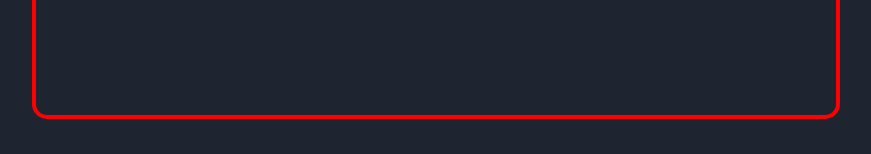
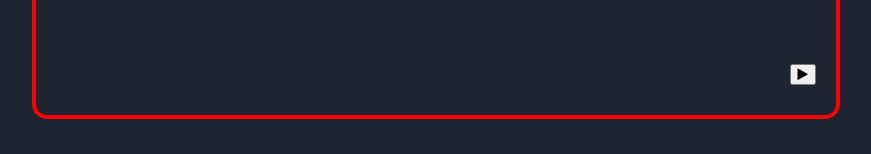
Before and after one commit to sleekyom/ABFP-MultimediaPlayer, a React (Create React App) app: page / in a window 1280 px wide. Shown: the part 589-743 px from the top of the page, without its empty margins (204-1075 px from the left). Built offline with nearby package versions, Linux system fonts and the light colour scheme; the HTML template or start-up script is replaced by a standard one.

Commit message:
Added Control buttons

```diff
--- a/public/index.html
+++ b/public/index.html
@@ -3,6 +3,7 @@
   <head>
     <meta charset="utf-8" />
     <link rel="icon" href="%PUBLIC_URL%/favicon.ico" />
+    <link rel="stylesheet" href="https://cdnjs.cloudflare.com/ajax/libs/font-awesome/4.7.0/css/font-awesome.min.css">
     <meta name="viewport" content="width=device-width, initial-scale=1" />
     <meta name="theme-color" content="#000000" />
     <meta
--- a/src/App.js
+++ b/src/App.js
@@ -2,6 +2,7 @@ import React from 'react';
 import MediaArray from './components/MediaArray';
 import MediaDisplay from './components/MediaDisplay';
 import './App.css'
+import ButtonModal from './components/ButtonModal';
 
 
 function App() {
@@ -9,6 +10,7 @@ function App() {
     <div className="wrapper">
       <MediaArray />
       <MediaDisplay />
+      <ButtonModal />
     </div>
   )
 }
--- /dev/null
+++ b/src/components/ButtonModal.css
@@ -0,0 +1,5 @@
+.buttonModal{
+    position: absolute;
+    bottom: 30px;
+    right: 20px;
+}
--- a/src/components/ButtonModal.js
+++ b/src/components/ButtonModal.js
@@ -1,9 +1,11 @@
-import React from 'react'
+import React from 'react';
+import "./ButtonModal.css"
 
 export default function () {
     return (
-        <div>
-            <button>+</button>
+        <div className="buttonModal">
+            <button><i className="fa fa-play"></i></button>
+            {/* {this.props.children} */}
         </div>
     )
 }
```
Also changed, not shown: src/components/MediaFunctions.js (added, +9 -0 lines).
